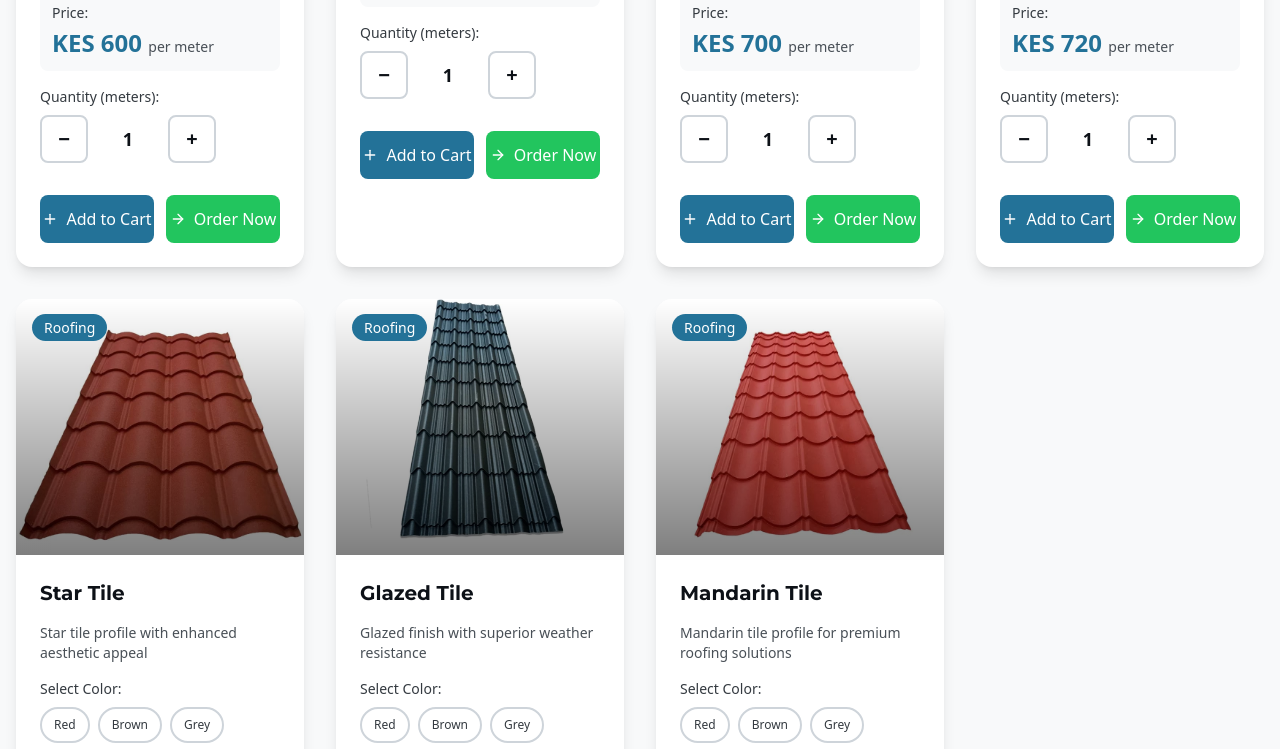
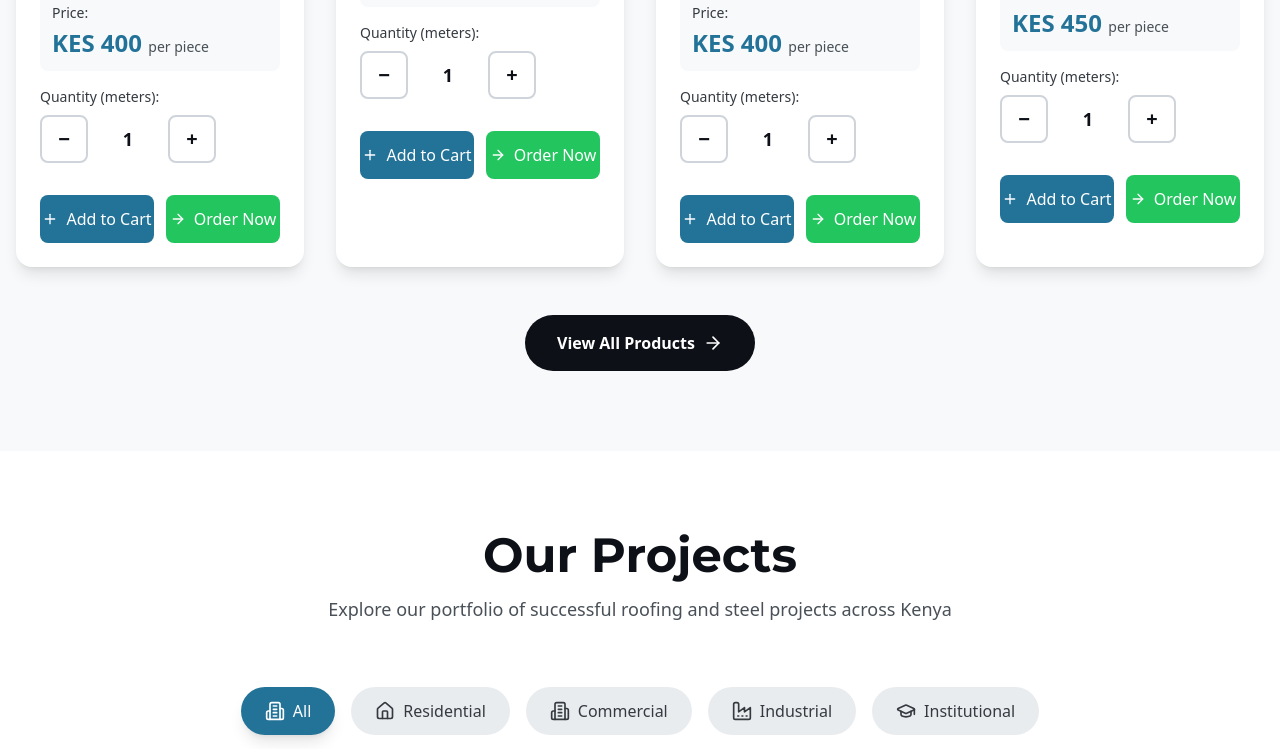
Before and after one commit to kipkoechkevin611-cloud/mrm, a Next.js app: page / in a window 1280 px wide. Shown: the part 3537-4286 px from the top of the page. Built offline with nearby package versions, Linux system fonts and the light colour scheme.

Commit message:
Remove duplicate tile products, update accessories to per piece pricing, add Roll Top product, and limit quantity to 6 meters

```diff
--- a/src/components/Products.tsx
+++ b/src/components/Products.tsx
@@ -104,8 +104,8 @@ const products = [
     description: "Flat ridges for seamless roof finishing",
     colors: ["Red", "Blue", "Green", "Brown", "Grey"],
     gauges: ["28", "30"],
-    prices: { "28": 600, "30": 500 },
-    unit: "per meter",
+    prices: { "28": 400, "30": 400 },
+    unit: "per piece",
   },
   {
     id: 10,
@@ -115,8 +115,8 @@ const products = [
     description: "Glazed ridges matching tile profiles",
     colors: ["Red", "Brown", "Grey"],
     gauges: ["28", "30"],
-    prices: { "28": 900, "30": 750 },
-    unit: "per meter",
+    prices: { "28": 400, "30": 400 },
+    unit: "per piece",
   },
   {
     id: 11,
@@ -126,52 +126,19 @@ const products = [
     description: "Valley trays for effective water drainage",
     colors: ["Red", "Blue", "Green", "Brown", "Grey"],
     gauges: ["28", "30"],
-    prices: { "28": 700, "30": 600 },
-    unit: "per meter",
+    prices: { "28": 400, "30": 400 },
+    unit: "per piece",
   },
   {
     id: 12,
-    name: "Elegant Tile",
-    category: "Roofing",
-    image: "/Elegant_tile.jpeg",
-    description: "Premium tile profile for elegant residential roofing",
-    colors: ["Red", "Brown", "Grey", "Black"],
+    name: "Roll Top",
+    category: "Accessories",
+    image: "/Flat_ridges.jpeg",
+    description: "Roll top for roof finishing",
+    colors: ["Red", "Blue", "Green", "Brown", "Grey"],
     gauges: ["28", "30"],
-    prices: { "28": 720, "30": 600 },
-    unit: "per meter",
-  },
-  {
-    id: 13,
-    name: "Star Tile",
-    category: "Roofing",
-    image: "/Star_tile.jpeg",
-    description: "Star tile profile with enhanced aesthetic appeal",
-    colors: ["Red", "Brown", "Grey"],
-    gauges: ["28", "30"],
-    prices: { "28": 750, "30": 620 },
-    unit: "per meter",
-  },
-  {
-    id: 14,
-    name: "Glazed Tile",
-    category: "Roofing",
-    image: "/Glazed__tile.jpeg",
-    description: "Glazed finish with superior weather resistance",
-    colors: ["Red", "Brown", "Grey", "Green"],
-    gauges: ["28", "30"],
-    prices: { "28": 780, "30": 650 },
-    unit: "per meter",
-  },
-  {
-    id: 15,
-    name: "Mandarin Tile",
-    category: "Roofing",
-    image: "/Mandarin_tile.jpeg",
-    description: "Mandarin tile profile for premium roofing solutions",
-    colors: ["Red", "Brown", "Grey"],
-    gauges: ["28", "30"],
-    prices: { "28": 800, "30": 680 },
-    unit: "per meter",
+    prices: { "28": 450, "30": 450 },
+    unit: "per piece",
   },
 ];
 
@@ -343,7 +310,7 @@ export default function Products() {
                       {selectedQuantity[product.id] || 1}
                     </span>
                     <button
-                      onClick={() => setSelectedQuantity({ ...selectedQuantity, [product.id]: (selectedQuantity[product.id] || 1) + 1 })}
+                      onClick={() => setSelectedQuantity({ ...selectedQuantity, [product.id]: Math.min(6, (selectedQuantity[product.id] || 1) + 1) })}
                       className="w-12 h-12 rounded-lg border-2 border-steel-300 flex items-center justify-center hover:border-primary-500 hover:bg-primary-50 transition-colors text-xl font-bold text-steel-900"
                     >
                       +
```
